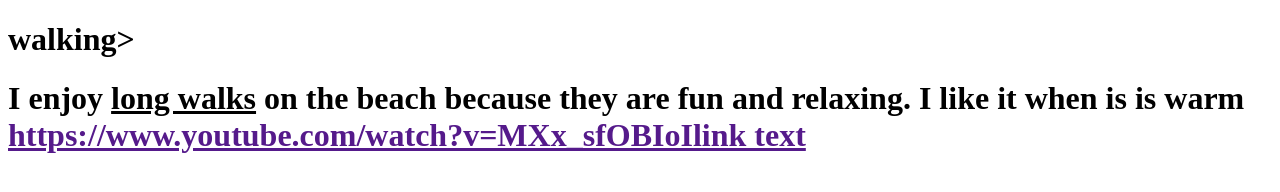
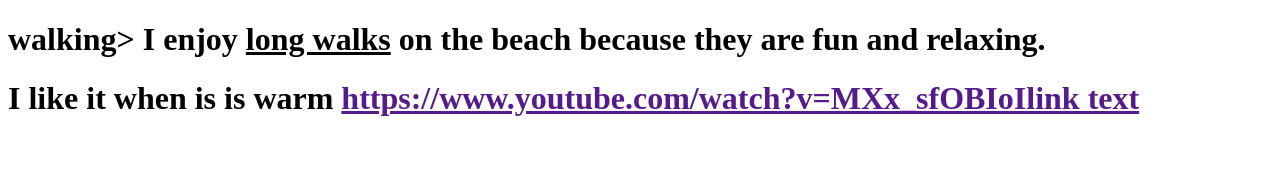
Before and after one commit to WillCrotty/exploring-computer-science, a plain HTML site: page index.html in a window 1280 px wide. Drawn offline with Linux system fonts and the light colour scheme.

Commit message:
Update and rename Index.html to index.html

```diff
--- a/Index.html
+++ b/index.html
@@ -1,6 +1,7 @@
 <!DOCTYPE html>
 <html>
- <h1>walking><h1> I enjoy <u>long walks</u> on the beach because they are fun and relaxing. <b>I like it when is is warm</b>
+ <h1>walking> I enjoy <u>long walks</u> on the beach because they are fun and relaxing.<h1>
+  <b>I like it when is is warm</b>
 <a href=> https://www.youtube.com/watch?v=MXx_sfOBIoIlink text</a>
 <https://www.google.com/search?client=safari&rls=en&biw=1211&bih=648&tbm=isch&sa=1&ei=8-jRW7zoHMe1ggeth5foBA&q=image+of+bats&oq=image+of+bats&gs_l=img.3..0l2j0i8i30l2j0i24.24481.30336..30891...2.0..1.61.782.16......2....1..gws-wiz-img.....0..0i67.n3EgZaTMmVQ#imgrc=S8_iJp7mwsX0yM: src="url" alt="some text" style="width:200px;height:200px;">
 
```
